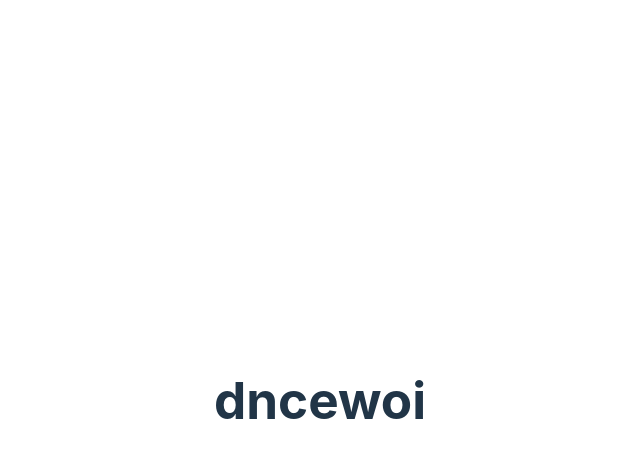
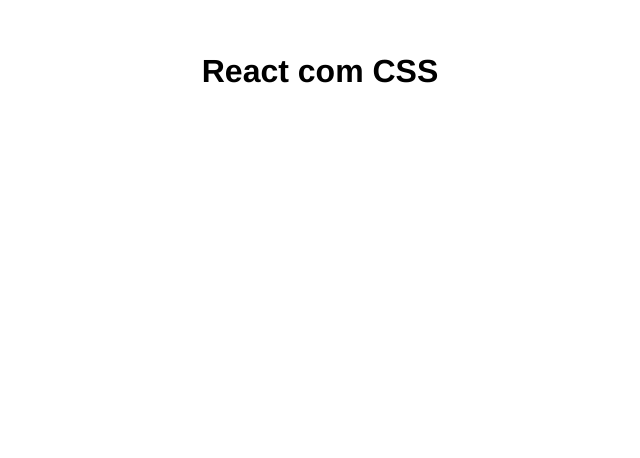
Before and after one commit to fh3mrique/EstudosReact, a React (Vite) app in the folder 04 - REACT E CSS/reactcss/: page / in a window 1280 px wide. Shown: the top 458 px of the page, without its empty margins (320-960 px from the left). Built offline with nearby package versions, Linux system fonts and the light colour scheme.

Commit message:
CSS global

```diff
--- a/04 - REACT E CSS/reactcss/src/App.jsx
+++ b/04 - REACT E CSS/reactcss/src/App.jsx
@@ -8,7 +8,7 @@ function App() {
 
   return (
     <>
-      <h1>dncewoi</h1>
+      <h1>React com CSS</h1>
     </>
   )
 }
--- a/04 - REACT E CSS/reactcss/src/index.css
+++ b/04 - REACT E CSS/reactcss/src/index.css
@@ -1,69 +1,8 @@
-:root {
-  font-family: Inter, system-ui, Avenir, Helvetica, Arial, sans-serif;
-  line-height: 1.5;
-  font-weight: 400;
-
-  color-scheme: light dark;
-  color: rgba(255, 255, 255, 0.87);
-  background-color: #242424;
-
-  font-synthesis: none;
-  text-rendering: optimizeLegibility;
-  -webkit-font-smoothing: antialiased;
-  -moz-osx-font-smoothing: grayscale;
-  -webkit-text-size-adjust: 100%;
-}
-
-a {
-  font-weight: 500;
-  color: #646cff;
-  text-decoration: inherit;
-}
-a:hover {
-  color: #535bf2;
-}
 
 body {
   margin: 0;
-  display: flex;
-  place-items: center;
-  min-width: 320px;
-  min-height: 100vh;
+  padding: 0;
+  box-sizing: border-box;
+  font-family: Helvetica;
+  padding-bottom: 400px;
 }
-
-h1 {
-  font-size: 3.2em;
-  line-height: 1.1;
-}
-
-button {
-  border-radius: 8px;
-  border: 1px solid transparent;
-  padding: 0.6em 1.2em;
-  font-size: 1em;
-  font-weight: 500;
-  font-family: inherit;
-  background-color: #1a1a1a;
-  cursor: pointer;
-  transition: border-color 0.25s;
-}
-button:hover {
-  border-color: #646cff;
-}
-button:focus,
-button:focus-visible {
-  outline: 4px auto -webkit-focus-ring-color;
-}
-
-@media (prefers-color-scheme: light) {
-  :root {
-    color: #213547;
-    background-color: #ffffff;
-  }
-  a:hover {
-    color: #747bff;
-  }
-  button {
-    background-color: #f9f9f9;
-  }
-}
```
